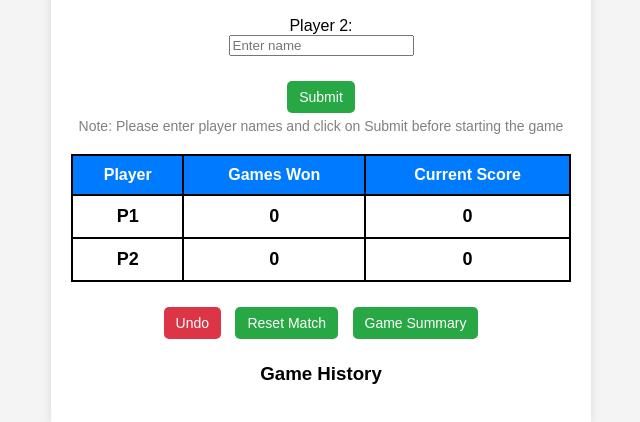
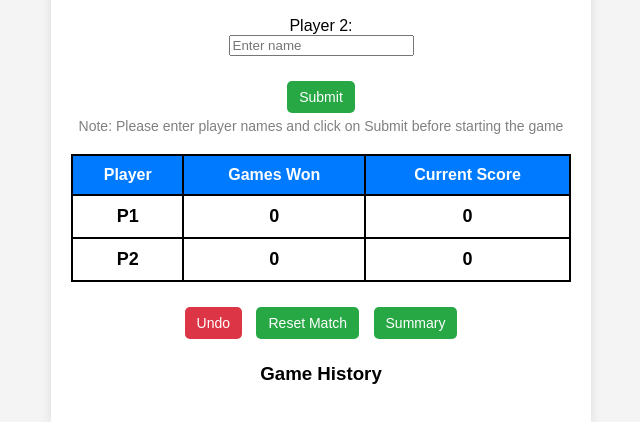
Before and after one commit to chanvis/tennis-scorekeeper, a plain HTML site: page index.html in a window 1280 px wide. Shown: the part 142-564 px from the top of the page, without its empty margins (319-959 px from the left). Drawn offline with Linux system fonts and the light colour scheme.

Commit message:
Update index.html

```diff
--- a/index.html
+++ b/index.html
@@ -46,7 +46,7 @@
 		</div>
         <button class="undo" onclick="undo()">Undo</button>
         <button class="reset" onclick="resetMatch()">Reset Match</button>
-	<button class="reset" onclick="getGameSummary()">Game Summary</button>
+	<button class="reset" onclick="getGameSummary()">Summary</button>
         <h3>Game History</h3>
         <ul id="history"></ul>
     </div>
```
